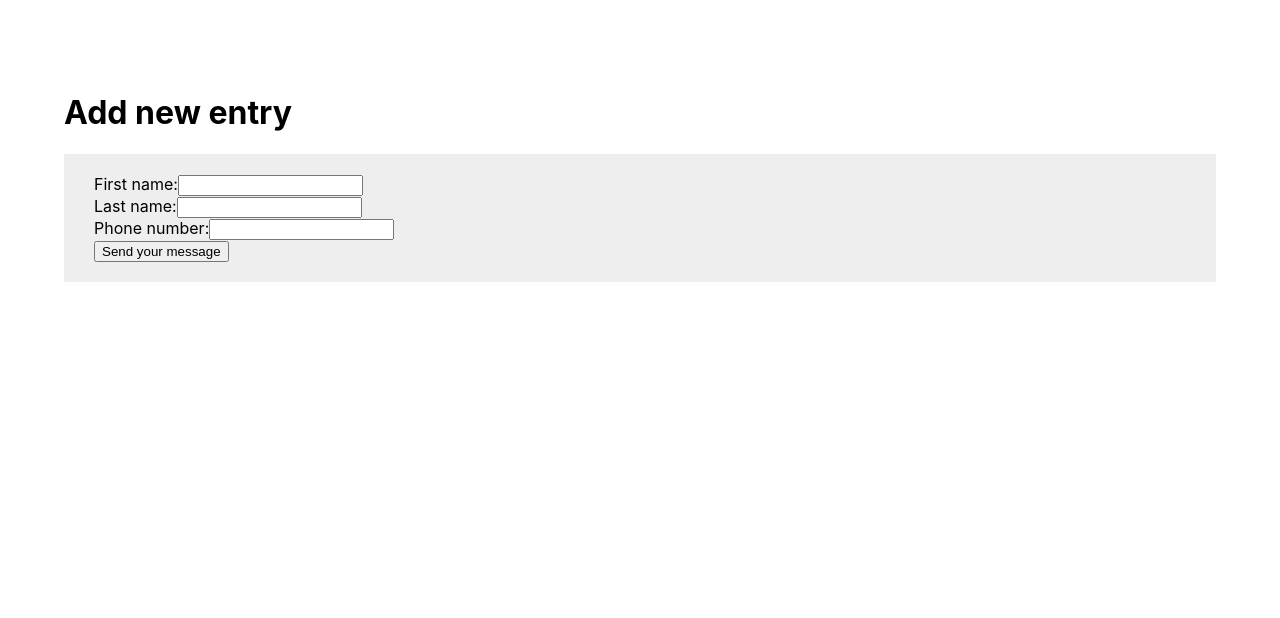
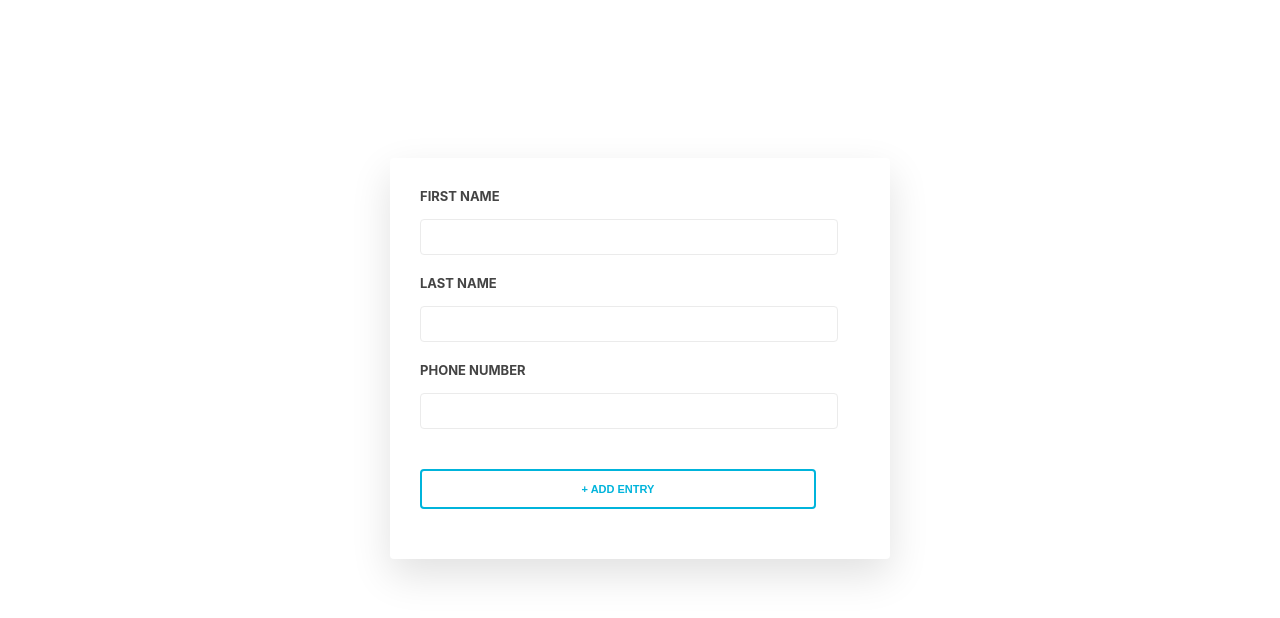
Before and after one commit to baptistefkt/phonebook, a React (Create React App) app in the folder client/: page /add in a window 1280 px wide. Shown: the top 618 px of the page. Built offline with nearby package versions, Linux system fonts and the light colour scheme.

Commit message:
add form (add + update) + style

```diff
--- a/client/src/pages/Add.js
+++ b/client/src/pages/Add.js
@@ -2,37 +2,94 @@ import React from 'react';
 import styled from 'styled-components';
 import Layout from '../components/layout';
 
-const PageContainer = styled.div`
+const PageContainer = styled.section`
   width: 90%;
+  height: 100vh;
+  max-width: 500px;
   margin: 0 auto;
+
+  h1 {
+    color: #fff;
+    font-size: 30px;
+  }
+
+  form {
+    color: #444;
+    padding: 30px 30px 50px 30px;
+    background-color: #fff;
+    border-radius: 4px;
+    box-shadow: 0 16px 40px rgba(0, 0, 0, 0.12);
+
+    input {
+      width: 90%;
+      margin: 15px 0 20px 0;
+      padding: 10px;
+      border: 1px solid #ebebeb;
+      border-radius: 4px;
+      color: #444;
+      font-size: 12px;
+
+      &:focus {
+        outline: none;
+        border: 1px solid #00b4db;
+      }
+    }
+
+    label {
+      font-weight: bold;
+      font-size: 13px;
+      text-transform: uppercase;
+      display: block;
+    }
+
+    button {
+      width: 90%;
+      margin: 0 auto;
+      padding: 12px;
+      color: #00b4db;
+      font-weight: bold;
+      font-size: 11px;
+      text-transform: uppercase;
+      border: 2px solid #00b4db;
+      background-color: transparent;
+      border-radius: 4px;
+      margin-top: 20px;
+
+      &:hover {
+        opacity: 0.7;
+        cursor: pointer;
+      }
+    }
+  }
+
+  @media (min-width: 500px) {
+    width: 80%;
+  }
+
+  @media (min-width: 900px) {
+    width: 60%;
+  }
 `;
 
-const Form = styled.form`
-  padding: 20px 30px;
-  background-color: #eee;
-`;
-
-const Add = () => (
-  <Layout>
+const Add = props => (
+  <Layout path={props.match.path}>
     <PageContainer>
-      <h1>Add new entry</h1>
-      <Form action="">
+      <h1>Create new entry</h1>
+      <form action="">
         <div>
-          <label for="firstName">First name:</label>
+          <label htmlFor="firstName">First name</label>
           <input type="text" id="firstName" name="firstName" />
         </div>
         <div>
-          <label for="lastName">Last name:</label>
+          <label htmlFor="lastName">Last name</label>
           <input type="text" id="lastName" name="lastName" />
         </div>
         <div>
-          <label for="phone">Phone number:</label>
+          <label htmlFor="phone">Phone number</label>
           <input type="text" id="phone" name="phone" />
         </div>
-        <div class="button">
-          <button type="submit">Send your message</button>
-        </div>
-      </Form>
+        <button type="submit">+ Add entry</button>
+      </form>
     </PageContainer>
   </Layout>
 );
--- a/client/src/pages/Update.js
+++ b/client/src/pages/Update.js
@@ -1,9 +1,97 @@
 import React from 'react';
+import styled from 'styled-components';
 import Layout from '../components/layout';
 
-const Update = () => (
-  <Layout>
-    <h1>Update</h1>
+const PageContainer = styled.section`
+  width: 90%;
+  height: 100vh;
+  max-width: 600px;
+  margin: 0 auto;
+
+  h1 {
+    color: #fff;
+    font-size: 30px;
+  }
+
+  form {
+    color: #333;
+    padding: 20px 30px;
+    background-color: #fff;
+    border-radius: 4px;
+
+    input {
+      width: 50%;
+      margin: 10px 0 15px 0;
+      padding: 10px;
+      border: 1px solid #ebebeb;
+      border-radius: 4px;
+      color: #444;
+      font-size: 12px;
+
+      &:focus {
+        outline: none;
+        border: 1px solid #00b4db;
+      }
+    }
+
+    label {
+      font-weight: bold;
+      font-size: 12px;
+      text-transform: uppercase;
+      display: block;
+    }
+
+    button {
+      width: 90%;
+      margin: 0 auto;
+      padding: 12px;
+      color: #00b4db;
+      font-weight: bold;
+      font-size: 11px;
+      text-transform: uppercase;
+      border: 2px solid #00b4db;
+      background-color: transparent;
+      border-radius: 4px;
+      margin-top: 20px;
+
+      &:hover {
+        opacity: 0.7;
+        cursor: pointer;
+      }
+    }
+  }
+
+  @media (min-width: 500px) {
+    width: 80%;
+  }
+
+  @media (min-width: 900px) {
+    width: 60%;
+  }
+`;
+
+const Update = props => (
+  <Layout path={props.match.path}>
+    <PageContainer>
+      <h1>Edit this entry</h1>
+      <form action="">
+        <div>
+          <label for="firstName">First name</label>
+          <input type="text" id="firstName" name="firstName" />
+        </div>
+        <div>
+          <label for="lastName">Last name</label>
+          <input type="text" id="lastName" name="lastName" />
+        </div>
+        <div>
+          <label for="phone">Phone number</label>
+          <input type="text" id="phone" name="phone" />
+        </div>
+        <div class="button">
+          <button type="submit">Update entry</button>
+        </div>
+      </form>
+    </PageContainer>
   </Layout>
 );
 
```
